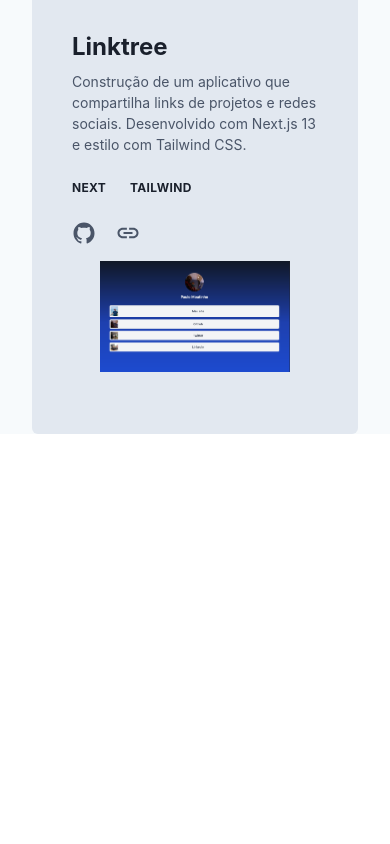
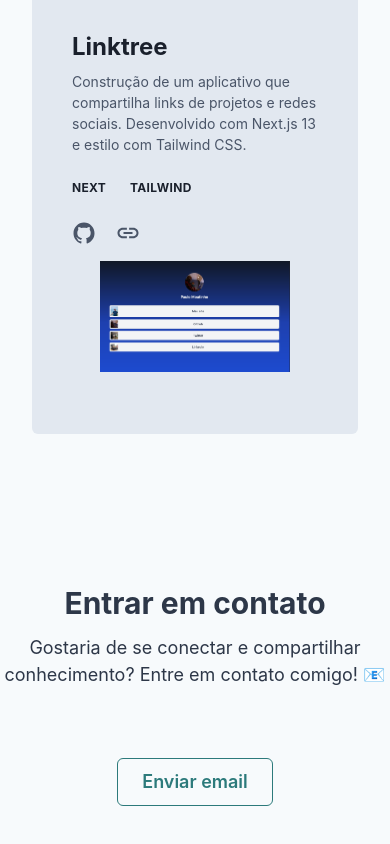
Before and after one commit to moutinhofuturedev/paulomoutinho, a Next.js app: page /projects in a window 390 px wide. Shown: the part 807-1651 px from the top of the page. Before the commit the page ends 1241 px from the top, so only its background shows below. Built offline with nearby package versions, Linux system fonts and the light colour scheme.

Commit message:
feat(Tag-002): ajusta responsividade e footer

```diff
--- a/pages/projects.js
+++ b/pages/projects.js
@@ -1,5 +1,5 @@
 import Head from 'next/head';
-import { Box, Stack } from "@chakra-ui/react"
+import { Box, Stack, Text, Heading, Button } from "@chakra-ui/react"
 import Navigation from "../components/Header"
 import { LeftBar } from "../components/LeftBar"
 import { RightBar } from "../components/RightBar"
@@ -66,6 +66,29 @@
               />
             </Stack>
           </Main>
+          <Box paddingY="150px" textAlign="center" id="contact">
+            <Heading>Entrar em contato</Heading>
+            <Text
+              paddingY="10px"
+              color="bodyText"
+              fontSize="lg"
+              maxWidth="50ch"
+              mx="auto"
+            >
+              Gostaria de se conectar e compartilhar conhecimento? Entre em
+              contato comigo! 📧
+            </Text>
+            <Button
+              as="a"
+              href="mailto:paulo_vicali@icloud.com"
+              variant="outline"
+              marginY="60px"
+              size="lg"
+              colorScheme="teal"
+            >
+              Enviar email
+            </Button>
+          </Box>
         </Box>
       </>
     );
```
